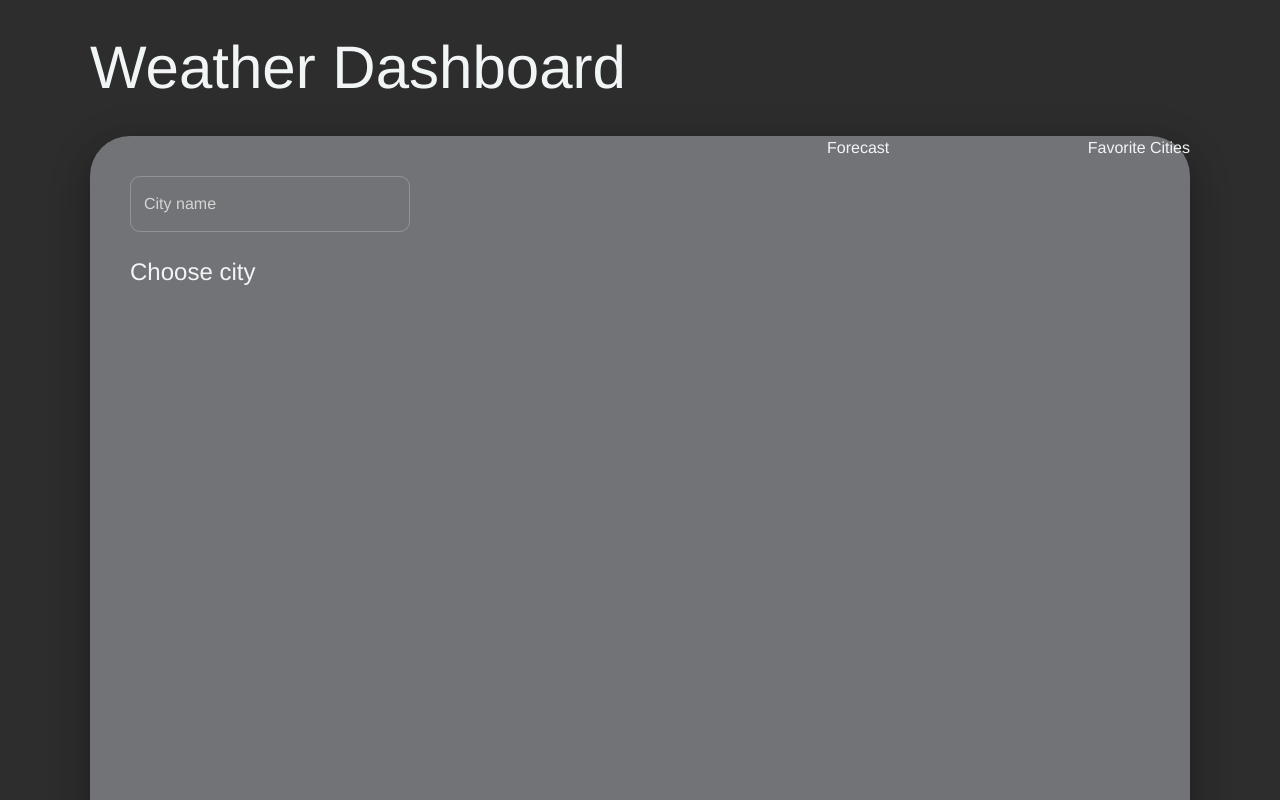
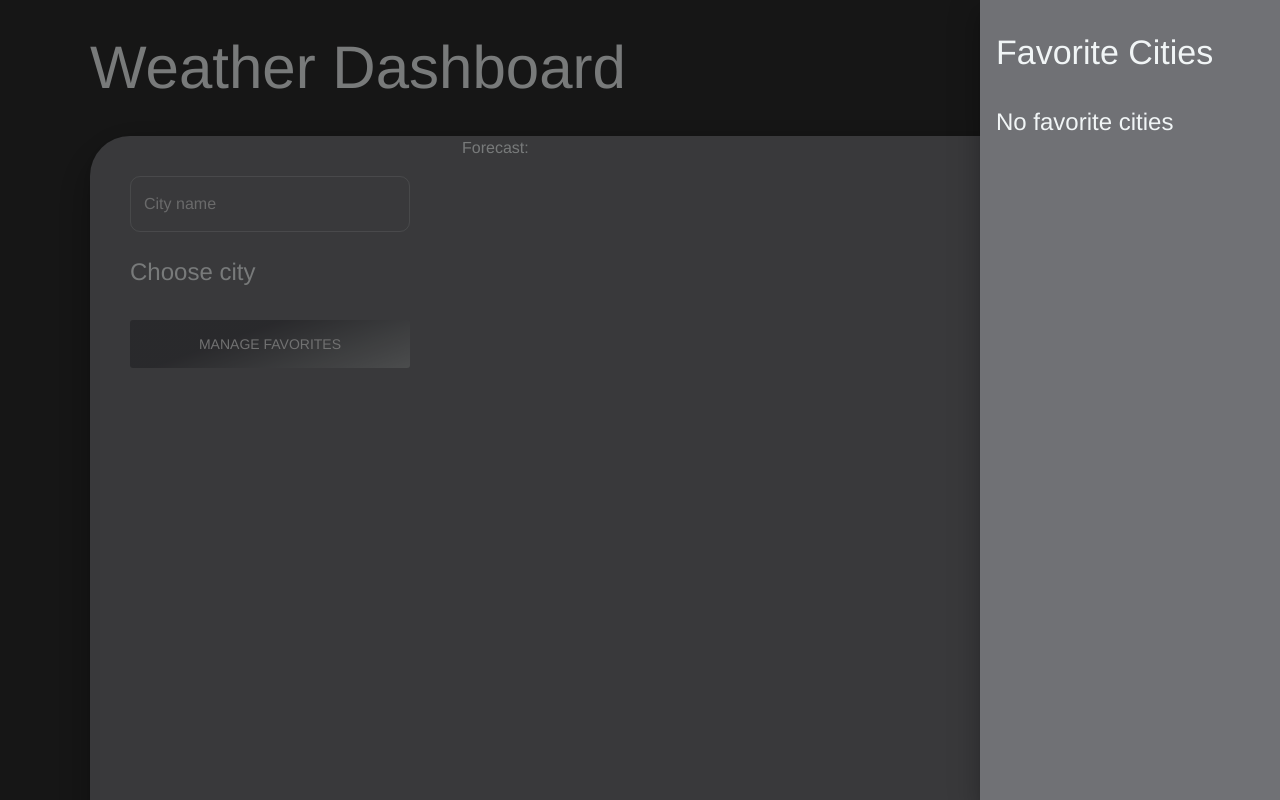
Before and after one commit to ExIxIxS/weather_dashboard, a React (Vite) app: page / in a window 1280 px wide. Shown: the top 800 px of the page. Built offline with nearby package versions, Linux system fonts and the light colour scheme.

Commit message:
FEAT: add initial favorite cities layout

```diff
--- a/src/pages/main/components/CityWeatherInfo/components/FavoriteCitiesList/index.tsx
+++ b/src/pages/main/components/CityWeatherInfo/components/FavoriteCitiesList/index.tsx
@@ -1,17 +1,23 @@
-import { useMemo, type FC } from 'react';
+import { useMemo, type Dispatch, type SetStateAction, type FC } from 'react';
 import { useDispatch, useSelector } from 'react-redux';
 import Stack from '@mui/material/Stack';
 import Typography from '@mui/material/Typography';
 import List from '@mui/material/List';
 import ListItemText from '@mui/material/ListItemText';
-import ListItem from '@mui/material/ListItem';
+import ListItemButton from '@mui/material/ListItemButton';
 import IconButton from '@mui/material/IconButton';
 import DeleteOutlineIcon from '@mui/icons-material/DeleteOutline';
+import Drawer from '@mui/material/Drawer';
 import { setSelectedCity } from 'src/store/slices/selectedCitySlice';
 import { removeFavoriteCity, selectFavoriteCities } from 'src/store/slices/favoriteCitiesSlice';
 import type { ResponseCity } from 'src/api/citiesSliceAPI/types';
 
-export const FavoriteCitiesList: FC = () => {
+type TProps = {
+  isShown: boolean;
+  setIsShown: Dispatch<SetStateAction<boolean>>;
+};
+
+export const FavoriteCitiesList: FC<TProps> = ({ isShown, setIsShown }) => {
   const dispatch = useDispatch();
 
   const cities = useSelector(selectFavoriteCities);
@@ -28,15 +34,31 @@ export const FavoriteCitiesList: FC = () => {
     dispatch(removeFavoriteCity(city));
   };
 
+  const handleClickAway = () => {
+    if (isShown) {
+      setIsShown(false);
+    }
+  };
+
   return (
-    <Stack>
-      <Typography>Favorite Cities</Typography>
-      <List component="div" disablePadding sx={{ position: 'absolute' }}>
+    <Drawer anchor={'right'} open={isShown} onClose={handleClickAway}>
+      <Stack sx={{ width: 300, px: 2, py: 4 }}>
+        <Typography variant="h4" component="h2" sx={{ mb: 4 }}>
+          Favorite Cities
+        </Typography>
+        {!cityOptions.length && (
+          <Typography variant="h5" component="p">
+            No favorite cities
+          </Typography>
+        )}
+        <List>
           {cityOptions.map(({ id, name, country, lat, lon }) => (
-          <ListItem
+            <ListItemButton
               key={id}
+              sx={{ ':hover': { cursor: 'pointer' }, mb: 1 }}
               onClick={() => handleClickItem({ name, country, lat, lon })}
-            secondaryAction={
+            >
+              <ListItemText primary={name} secondary={country} />
               <IconButton
                 edge="end"
                 aria-label="delete"
@@ -44,12 +66,10 @@ export const FavoriteCitiesList: FC = () => {
               >
                 <DeleteOutlineIcon />
               </IconButton>
-            }
-          >
-            <ListItemText primary={name} secondary={country} />
-          </ListItem>
+            </ListItemButton>
           ))}
         </List>
       </Stack>
+    </Drawer>
   );
 };
--- a/src/pages/main/components/CityWeatherInfo/components/Summary/index.tsx
+++ b/src/pages/main/components/CityWeatherInfo/components/Summary/index.tsx
@@ -1,4 +1,4 @@
-import { useMemo, type FC } from 'react';
+import { useMemo, type FC, type MouseEvent } from 'react';
 import { useDispatch, useSelector } from 'react-redux';
 import Stack from '@mui/material/Stack';
 import Typography from '@mui/material/Typography';
@@ -20,9 +20,16 @@ type TProps = {
   currentWeather?: ResponseCurrentWeather;
   isFetching: boolean;
   isError: boolean;
+  onClickFavorites: (e: MouseEvent) => void;
 };
 
-export const Summary: FC<TProps> = ({ city, currentWeather, isFetching, isError }) => {
+export const Summary: FC<TProps> = ({
+  city,
+  currentWeather,
+  isFetching,
+  isError,
+  onClickFavorites,
+}) => {
   const dispatch = useDispatch();
   const favoriteCities = useSelector(selectFavoriteCities);
 
@@ -96,12 +103,12 @@ export const Summary: FC<TProps> = ({ city, currentWeather, isFetching, isError
                 Sea level: {currentWeather.main.sea_level} m
               </Typography>
             )}
-            <Button variant="outlined" sx={{ mt: 4 }}>
-              Manage favorites
-            </Button>
           </Box>
         </>
       )}
+      <Button variant="outlined" sx={{ mt: 4 }} onClick={onClickFavorites}>
+        Manage favorites
+      </Button>
     </Stack>
   );
 };
--- a/src/pages/main/components/CityWeatherInfo/index.tsx
+++ b/src/pages/main/components/CityWeatherInfo/index.tsx
@@ -1,4 +1,4 @@
-import { useEffect, type FC } from 'react';
+import { MouseEvent, useEffect, useState, type FC } from 'react';
 import { useSelector } from 'react-redux';
 import { useLazyGetCurrentWeatherQuery } from 'src/api/currentWeatherSliceAPI';
 import { useLazyGetForecastQuery } from 'src/api/forecastSliceAPI';
@@ -13,6 +13,9 @@ const BORDER_RADIUS_RESPONSIVE = { xs: 1, sm: 2, md: 4, xl: 8 };
 
 export const CityWeatherInfo: FC = () => {
   const selectedCity = useSelector(selectSelectedCity);
+
+  const [isShownFavorites, setIsShownFavorites] = useState(true);
+
   const [
     fetchCurrentWeatherData,
     {
@@ -38,6 +41,11 @@ export const CityWeatherInfo: FC = () => {
     fetchForecastData(position);
   }, [selectedCity]);
 
+  const handleSummaryClick = (e: MouseEvent) => {
+    e.stopPropagation();
+    setIsShownFavorites(true);
+  };
+
   return (
     <Paper
       elevation={20}
@@ -51,7 +59,7 @@ export const CityWeatherInfo: FC = () => {
         sx={{
           flexDirection: 'row',
           gap: 4,
-          justifyContent: 'space-between',
+          justifyContent: 'flex-start',
           flexWrap: 'wrap',
         }}
       >
@@ -81,11 +89,11 @@ export const CityWeatherInfo: FC = () => {
             currentWeather={currentWeatherData}
             isFetching={isFetchingCurrentWeather}
             isError={isErrorCurrentWeather}
+            onClickFavorites={handleSummaryClick}
           />
         </Stack>
-        <Stack>{currentWeatherData?.main.feels_like}</Stack>
-        <Stack>Forecast</Stack>
-        <FavoriteCitiesList />
+        <FavoriteCitiesList isShown={isShownFavorites} setIsShown={setIsShownFavorites} />
+        <Stack>Forecast:{currentWeatherData?.main.feels_like}</Stack>
       </Stack>
     </Paper>
   );
```
Lines whose indentation alone changed are shown as unchanged.
